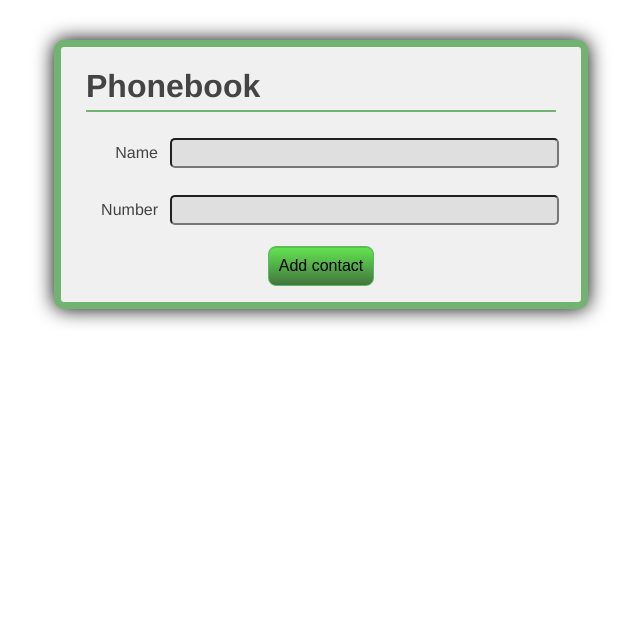
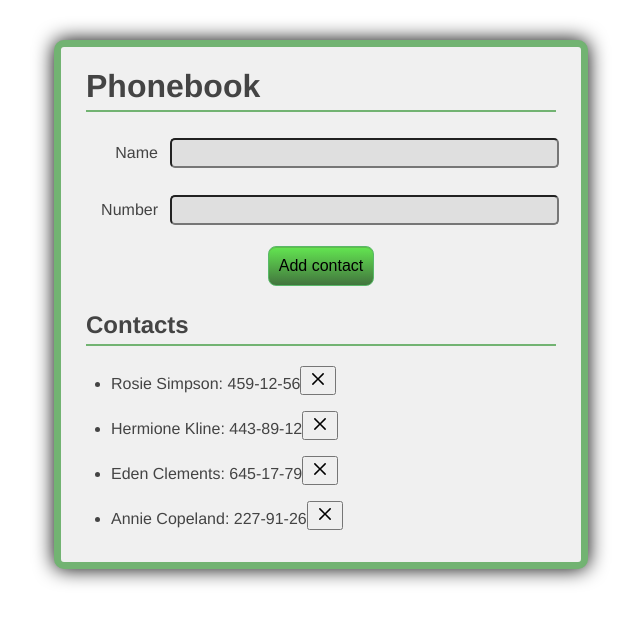
Before and after one commit to Ol900ivas/goit-react-hw-02-phonebook, a React (Create React App) app: page / in a window 1280 px wide. Shown: the top 624 px of the page, without its empty margins (319-959 px from the left). Built offline with nearby package versions, Linux system fonts and the light colour scheme.

Commit message:
add contacts

```diff
--- a/package.json
+++ b/package.json
@@ -13,6 +13,7 @@
     "prop-types": "^15.8.1",
     "react": "^18.1.0",
     "react-dom": "^18.1.0",
+    "react-icons": "^4.8.0",
     "react-scripts": "5.0.1",
     "web-vitals": "^2.1.3"
   },
--- a/src/components/App.jsx
+++ b/src/components/App.jsx
@@ -1,10 +1,16 @@
 import { Component } from 'react';
 import { Wrap } from './Wrap/Wrap';
 import { ContactForm } from './ContactForm/ContactForm';
+import { Contacts } from './Contacts/Contacts';
 
 export class App extends Component {
   state = {
-    contacts: [],
+    contacts: [
+      { id: 'id-1', name: 'Rosie Simpson', number: '459-12-56' },
+      { id: 'id-2', name: 'Hermione Kline', number: '443-89-12' },
+      { id: 'id-3', name: 'Eden Clements', number: '645-17-79' },
+      { id: 'id-4', name: 'Annie Copeland', number: '227-91-26' },
+    ],
 
     // filter: '',
   };
@@ -14,11 +20,12 @@ export class App extends Component {
   };
 
   render() {
+    const { contacts } = this.state;
     return (
       <>
         <Wrap>
           <ContactForm submit={this.formSubmitHandler} />
-          {/* <Contacts /> */}
+          <Contacts contacts={contacts} />
         </Wrap>
       </>
     );
--- a/src/components/ContactForm/ContactForm.styled.js
+++ b/src/components/ContactForm/ContactForm.styled.js
@@ -33,7 +33,7 @@ export const FormBtn = styled.button`
   display: block;
   font-size: 1em;
   padding: 10px;
-  margin: 0 auto;
+  margin: 0 auto 20px auto;
   border-radius: 8px;
   border: 1px solid #59b969;
   box-shadow: 0 1px 0 0 #60bd49 inset;
--- a/src/components/ContactItem/ContactItem.jsx
+++ b/src/components/ContactItem/ContactItem.jsx
@@ -0,0 +1,15 @@
+import PropTypes from 'prop-types';
+import { RxCross2 } from 'react-icons/rx';
+
+export const ContactItem = ({ contact }) => {
+  return (
+    <li>
+      <p>
+        {contact.name}: {contact.number}
+        <button>
+          <RxCross2 size="20px" />
+        </button>
+      </p>
+    </li>
+  );
+};
--- a/src/components/Contacts/Contacts.jsx
+++ b/src/components/Contacts/Contacts.jsx
@@ -1,26 +1,17 @@
 import PropTypes from 'prop-types';
 
-import { Component } from 'react';
-import { Title } from './Form.styled';
-import { xxx } from './Contacts.styled';
+import { ContactItem } from '../ContactItem/ContactItem';
+import { TitleH2 } from './Contacts.styled';
 
-export class Contacts extends Component {
-  state = {
-    // contacts: [],
-    // name: '',
-    // filter: '',
-    // number: '',
-  };
-
-  //   nameInputId = nanoid();
-  //   numberInputId = nanoid();
-
-  //   handleChange = event => {
-  //     const { name, value } = event.currentTarget;
-  //     this.setState({ [name]: value });
-  //   };
-
-  render() {
-    return <> xxx</>;
-  }
-}
+export const Contacts = ({ contacts }) => {
+  return (
+    <>
+      <TitleH2>Contacts</TitleH2>
+      <ul>
+        {contacts.map(contact => {
+          return <ContactItem key={contact.id} contact={contact} />;
+        })}
+      </ul>
+    </>
+  );
+};
--- a/src/components/Contacts/Contacts.styled.js
+++ b/src/components/Contacts/Contacts.styled.js
@@ -1,8 +1,7 @@
 import styled from '@emotion/styled';
 
-// export const Title = styled.h3`
-//   margin: 0 15px 20px;
-//   border-bottom: 2px solid #72b372;
-//   padding: 5px 10px 5px 0;
-//   font-size: 1.1em;
-// `;
+export const TitleH2 = styled.h2`
+  margin: 0 15px 20px;
+  border-bottom: 2px solid #72b372;
+  padding: 5px 10px 5px 0;
+`;
```
Also changed, not shown: src/components/ContactForm/ContactForm.jsx (+13 -0 lines), 1 other file (tests, documents, lock files or other folders).
